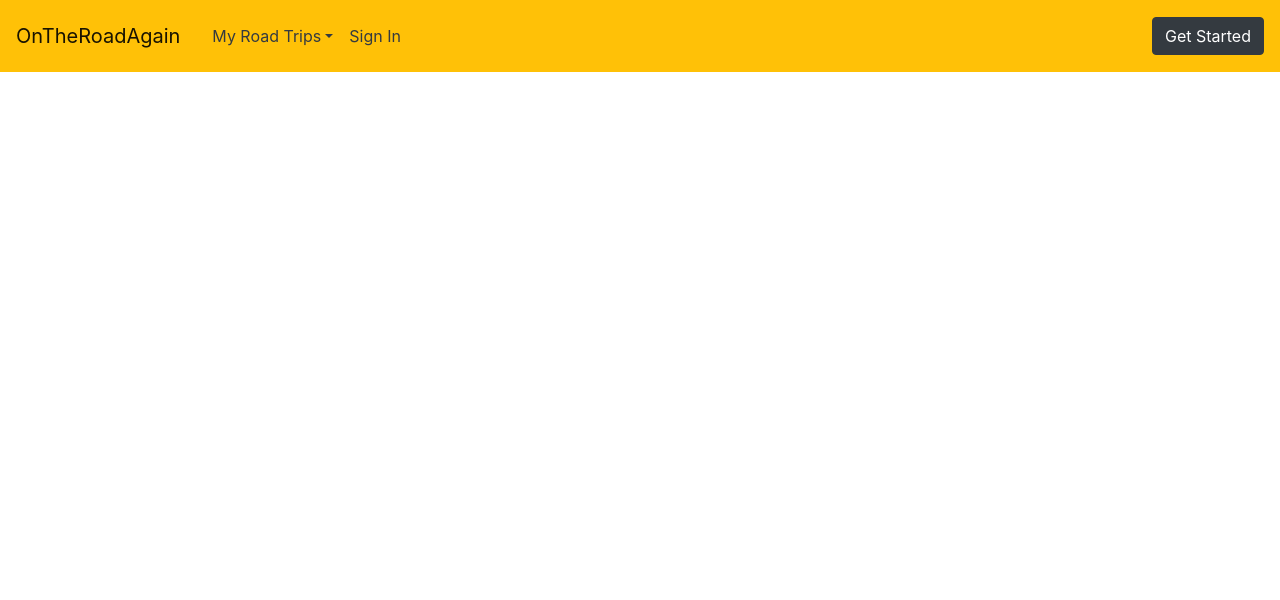
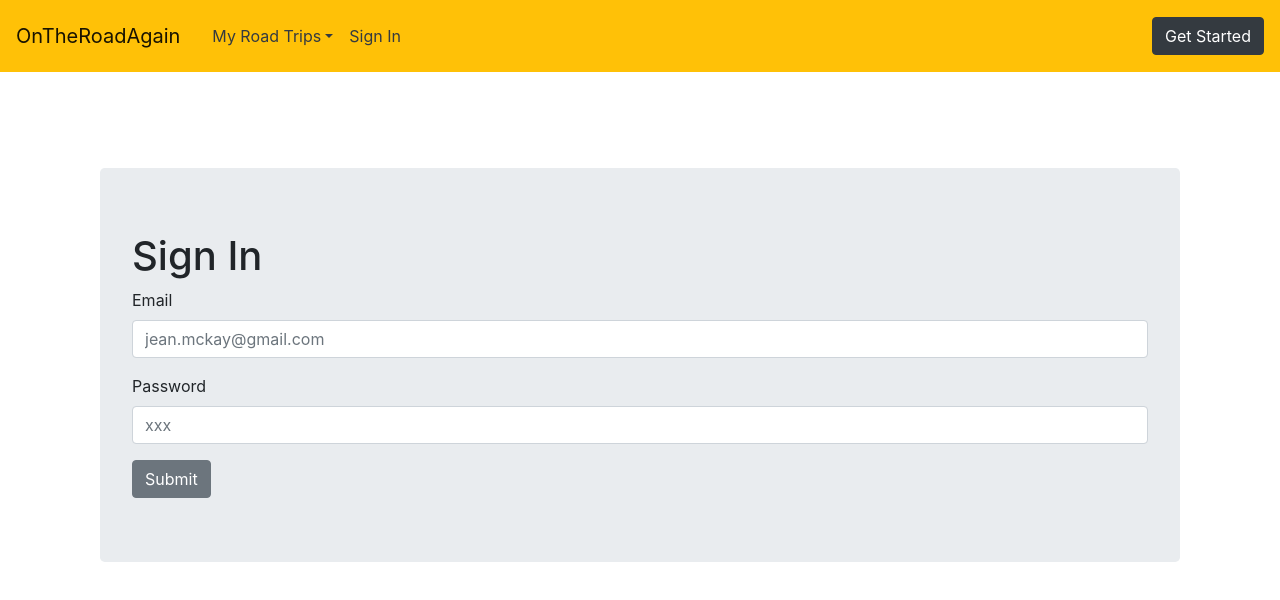
Before and after one commit to TheodoreLefrancois/on_the_front_encore, a React (Create React App) app: page /sigin in a window 1280 px wide. Shown: the top 600 px of the page. Built offline with nearby package versions, Linux system fonts and the light colour scheme.

Commit message:
replace auth logic in signin page

```diff
--- a/src/Router.jsx
+++ b/src/Router.jsx
@@ -2,6 +2,7 @@ import { BrowserRouter, Route, Switch } from 'react-router-dom';
 
 import Layout from './layout/Layout';
 import Auth from './pages/Auth';
+import SignIn from './pages/SignIn';
 
 const Router = () => {
   return (
@@ -9,7 +10,7 @@ const Router = () => {
       <Layout>
         <Switch>
           {!localStorage.getItem('token') ? (
-            <Route path="/auth" component={Auth} />
+            <Route path="/sigin" component={SignIn} />
           ) : (
             /* si authentifié */
             <Route path="/auth" component={Auth} />
--- a/src/pages/SignIn.jsx
+++ b/src/pages/SignIn.jsx
@@ -1,4 +1,6 @@
 /* eslint-disable react/no-unescaped-entities */
+import axios from 'axios';
+import { useState } from 'react';
 import {
   Button,
   Jumbotron,
@@ -12,13 +14,46 @@ import {
 } from 'reactstrap';
 
 const SignIn = () => {
+  const [email, setEmail] = useState('');
+  const [password, setPassword] = useState('');
+  const handleSubmit = (e) => {
+    const datas = {
+      email,
+      password,
+    };
+    e.preventDefault();
+    axios
+      .post('http://localhost:5000/api/v1/auth', datas)
+      .then((response) => {
+        localStorage.setItem('token', response.data.token);
+        axios.interceptors.request.use(
+          (config) => {
+            const { origin } = new URL(config.url);
+            const allowedOrigins = ['http://localhost:5000'];
+            const token = localStorage.getItem('token');
+            if (allowedOrigins.includes(origin)) {
+              // eslint-disable-next-line no-param-reassign
+              config.headers.authorization = `Bearer ${token}`;
+            }
+            return config;
+          },
+          (error) => {
+            return Promise.reject(error);
+          }
+        );
+      })
+      .catch((err) => {
+        // eslint-disable-next-line no-console
+        console.log(err);
+      });
+  };
   return (
     <Container>
       <Row>
         <Col>
           <Jumbotron className="mt-5">
             <h1 className="display-8">Sign In</h1>
-            <Form>
+            <Form method="post" onSubmit={(e) => handleSubmit(e)}>
               <FormGroup>
                 <Label for="email">Email</Label>
                 <Input
@@ -26,6 +61,7 @@ const SignIn = () => {
                   name="email"
                   id="email"
                   placeholder="jean.mckay@gmail.com"
+                  onChange={(e) => setEmail(e.target.value)}
                 />
               </FormGroup>
               <FormGroup>
@@ -35,6 +71,7 @@ const SignIn = () => {
                   name="password"
                   id="password"
                   placeholder="xxx"
+                  onChange={(e) => setPassword(e.target.value)}
                 />
               </FormGroup>
               <Button>Submit</Button>
```
Also changed, not shown: 1 other file (tests, documents, lock files or other folders).
